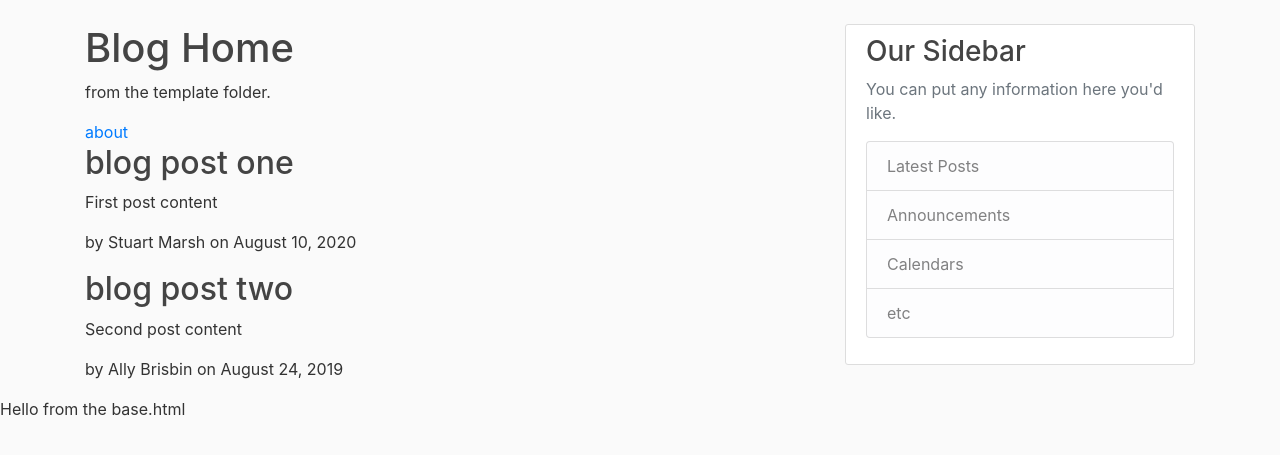
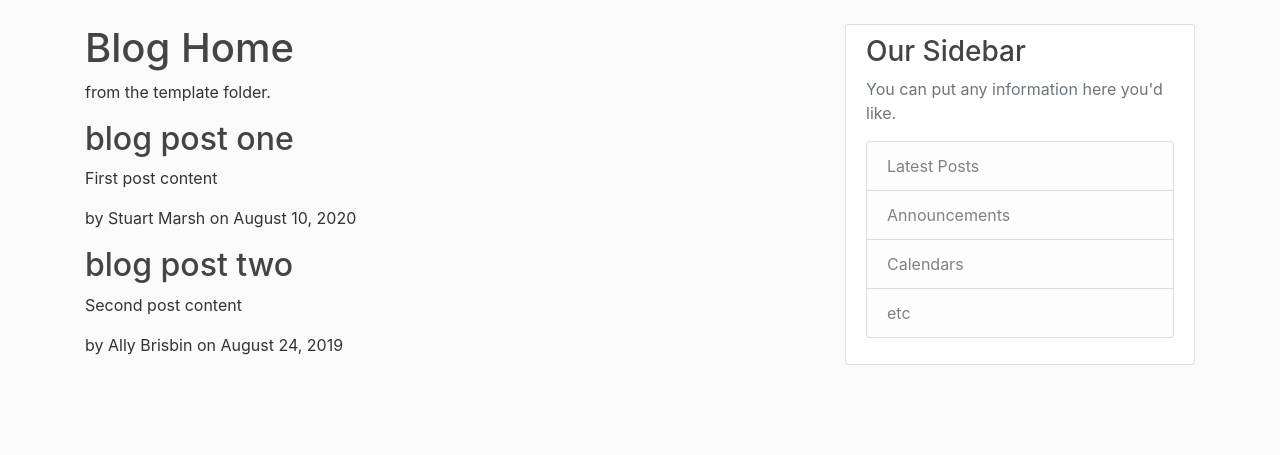
Before and after one commit to stujmar/django-playground, a Django app: page / in a window 1280 px wide. Shown: the part 56-511 px from the top of the page. Run offline with Django 3.2, Linux system fonts and the light colour scheme; some libraries are stand-ins or nearby versions.

Commit message:
[sm] deleted out test footer and old anchor links from the non base page templates

```diff
--- a/regression/blog/templates/blog/about.html
+++ b/regression/blog/templates/blog/about.html
@@ -1,7 +1,6 @@
 {% extends "blog/base.html" %}
 {% block content %}
     <h1>About Page</h1>
-    <a href="/">home</a>
 {% endblock content %}
 
 <!-- <!DOCTYPE html>
--- a/regression/blog/templates/blog/base.html
+++ b/regression/blog/templates/blog/base.html
@@ -61,7 +61,6 @@
               </div>
             </div>
           </main>
-        <footer>Hello from the base.html</footer>
         <!-- Optional JavaScript -->
         <!-- jQuery first, then Popper.js, then Bootstrap JS -->
         <script src="https://code.jquery.com/jquery-3.2.1.slim.min.js" integrity="sha384-KJ3o2DKtIkvYIK3UENzmM7KCkRr/rE9/Qpg6aAZGJwFDMVNA/GpGFF93hXpG5KkN" crossorigin="anonymous"></script>
--- a/regression/blog/templates/blog/home.html
+++ b/regression/blog/templates/blog/home.html
@@ -3,7 +3,6 @@
     <html lang="en">
     <h1>Blog Home</h1>
     <p>from the template folder.</p>
-    <a href="/about">about</a>
     {% for post in posts %}
     <div>
         <h2>{{ post.title }}</h2>
```
